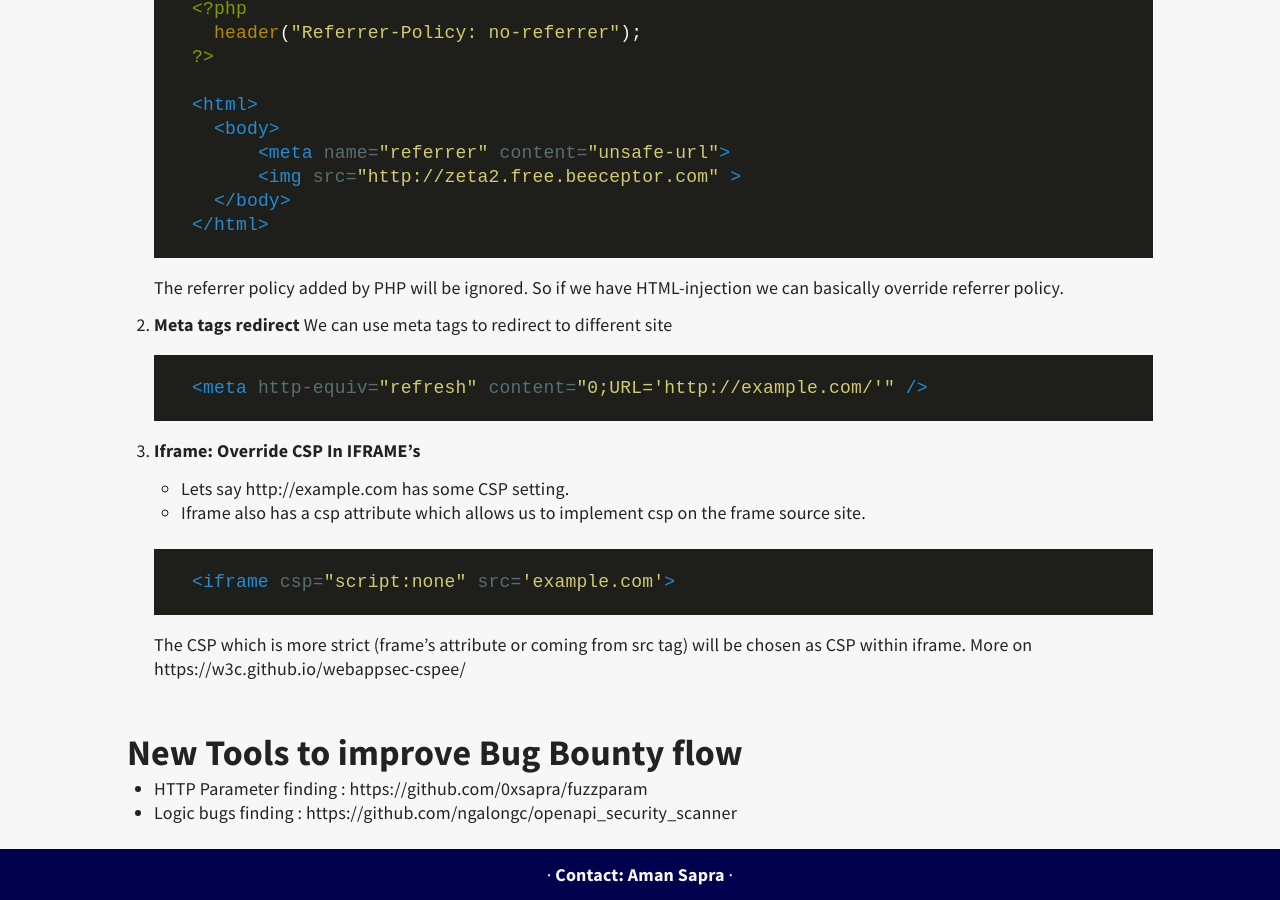
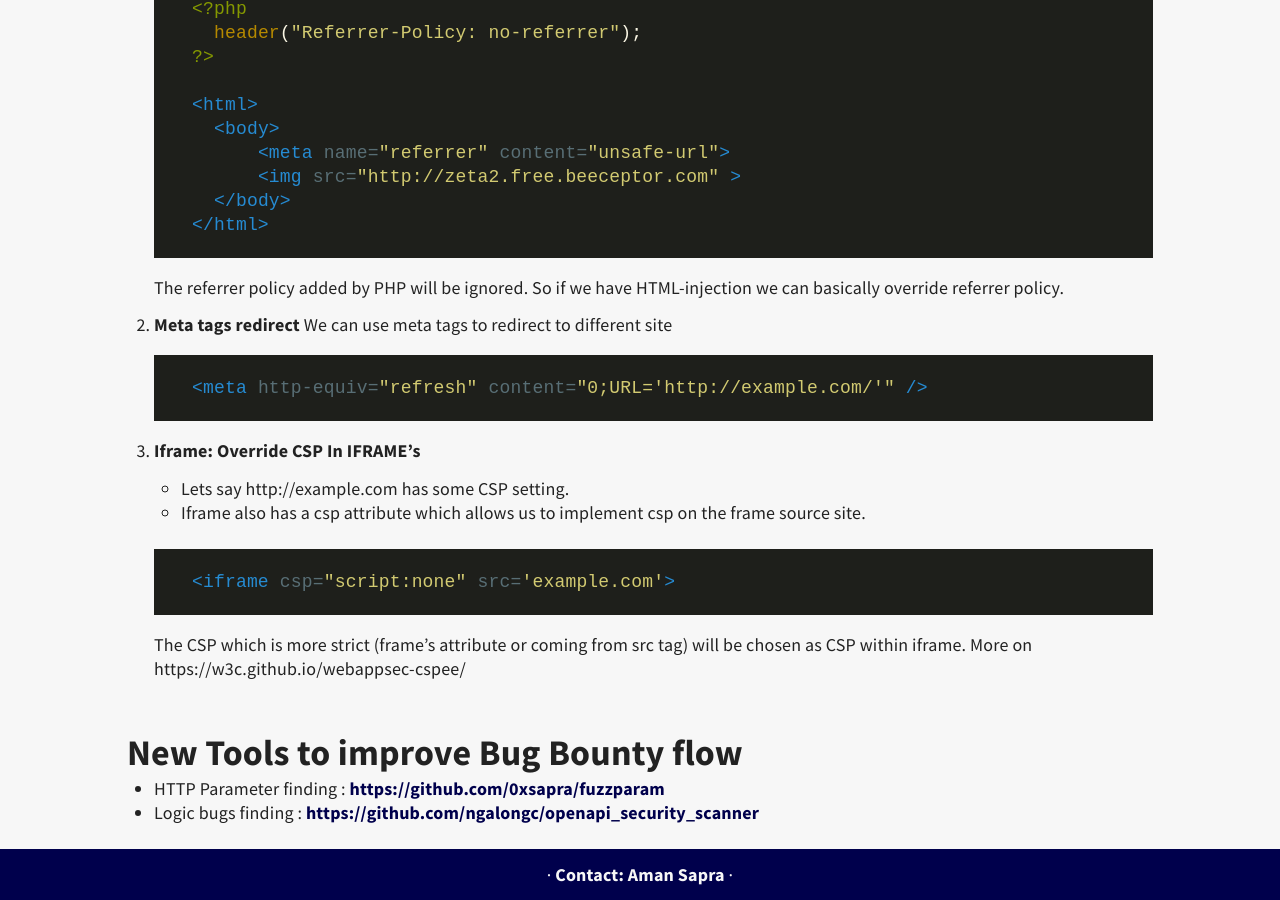
Before and after one commit to 0xsapra/website, a Jekyll site: the page built from _posts/2021-02-06-JAN-CTF-BYTES.md, in a window 1280 px wide and 900 px high, scrolled down 1466 px. Built offline with Jekyll 4.4.1, drawn with Linux system fonts in a browser that asks for light colours; some of the changed lines change nothing that is shown.

Commit message:
CTF byted 2021-JAN added

```diff
--- a/_posts/2021-02-06-JAN-CTF-BYTES.md
+++ b/_posts/2021-02-06-JAN-CTF-BYTES.md
@@ -78,5 +78,5 @@
 
 ## New Tools to improve Bug Bounty flow
 
-* HTTP Parameter finding : https://github.com/0xsapra/fuzzparam
-* Logic bugs finding : https://github.com/ngalongc/openapi_security_scanner
+* HTTP Parameter finding : [https://github.com/0xsapra/fuzzparam](https://github.com/0xsapra/fuzzparam)
+* Logic bugs finding : [https://github.com/ngalongc/openapi_security_scanner](https://github.com/ngalongc/openapi_security_scanner)
```
